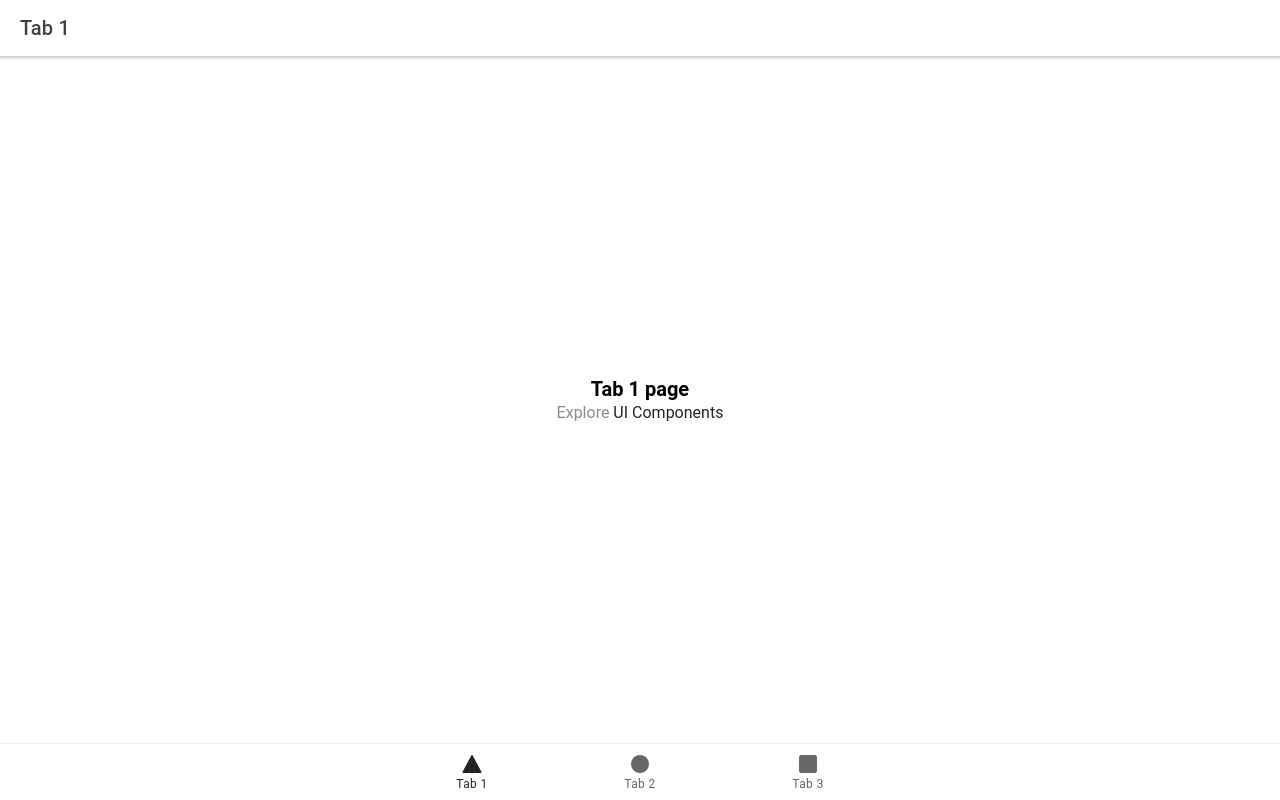
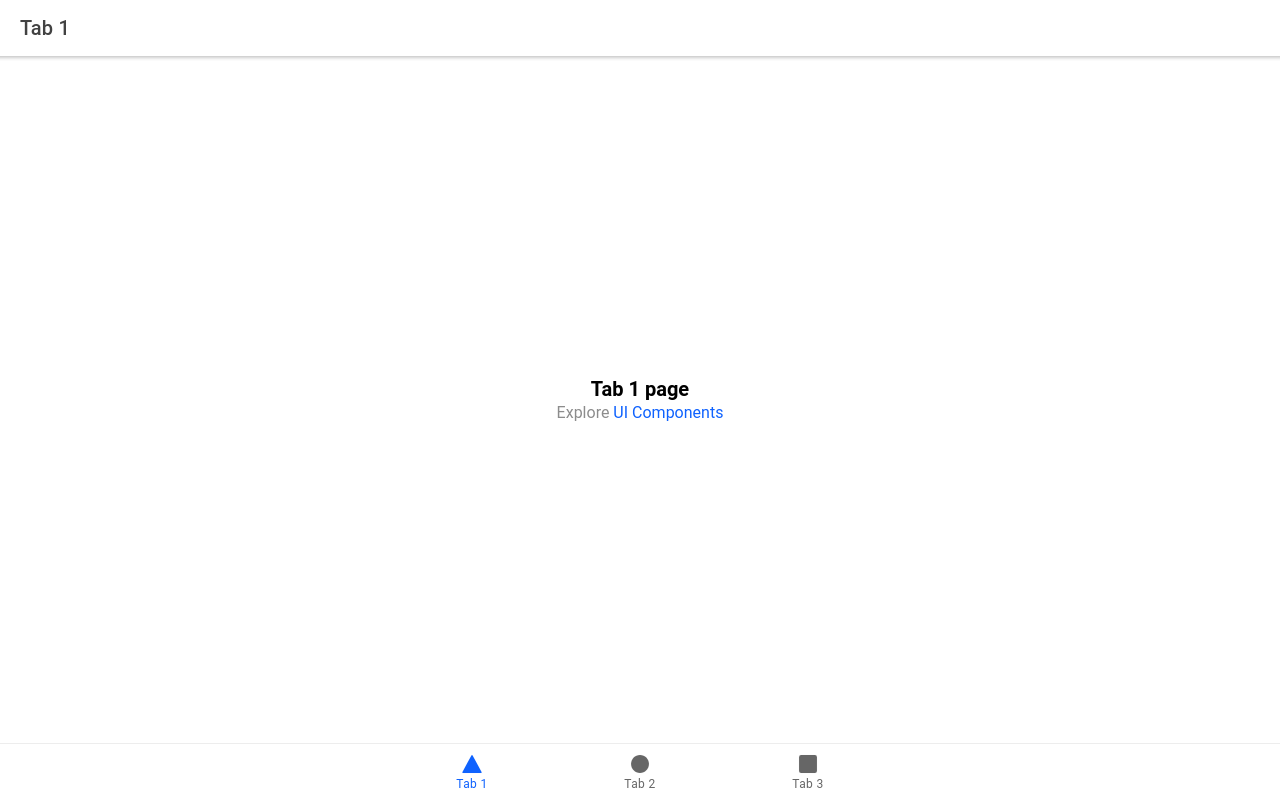
Before and after one commit to EnderHugo/teki_app, a React (Create React App) app: page /tab1 in a window 1280 px wide. Built offline with nearby package versions, Linux system fonts and the light colour scheme.

Commit message:
Changed primary color

```diff
--- a/src/theme/variables.css
+++ b/src/theme/variables.css
@@ -4,12 +4,12 @@ http://ionicframework.com/docs/theming/ */
 /** Ionic CSS Variables **/
 :root {
   /** primary **/
-  --ion-color-primary: #222428;
-  --ion-color-primary-rgb: 34, 36, 40;
+  --ion-color-primary: #0f62fe; /**0f62fe**/
+  --ion-color-primary-rgb: 15, 98, 254; /**15, 98, 254**/
   --ion-color-primary-contrast: #ffffff;
   --ion-color-primary-contrast-rgb: 255, 255, 255;
-  --ion-color-primary-shade: #1e2023;
-  --ion-color-primary-tint: #383a3e;
+  --ion-color-primary-shade: #0043ce; /**0043ce**/
+  --ion-color-primary-tint: #4589ff; /**4589ff**/
 
   /** secondary **/
   --ion-color-secondary: #3dc2ff;
```
